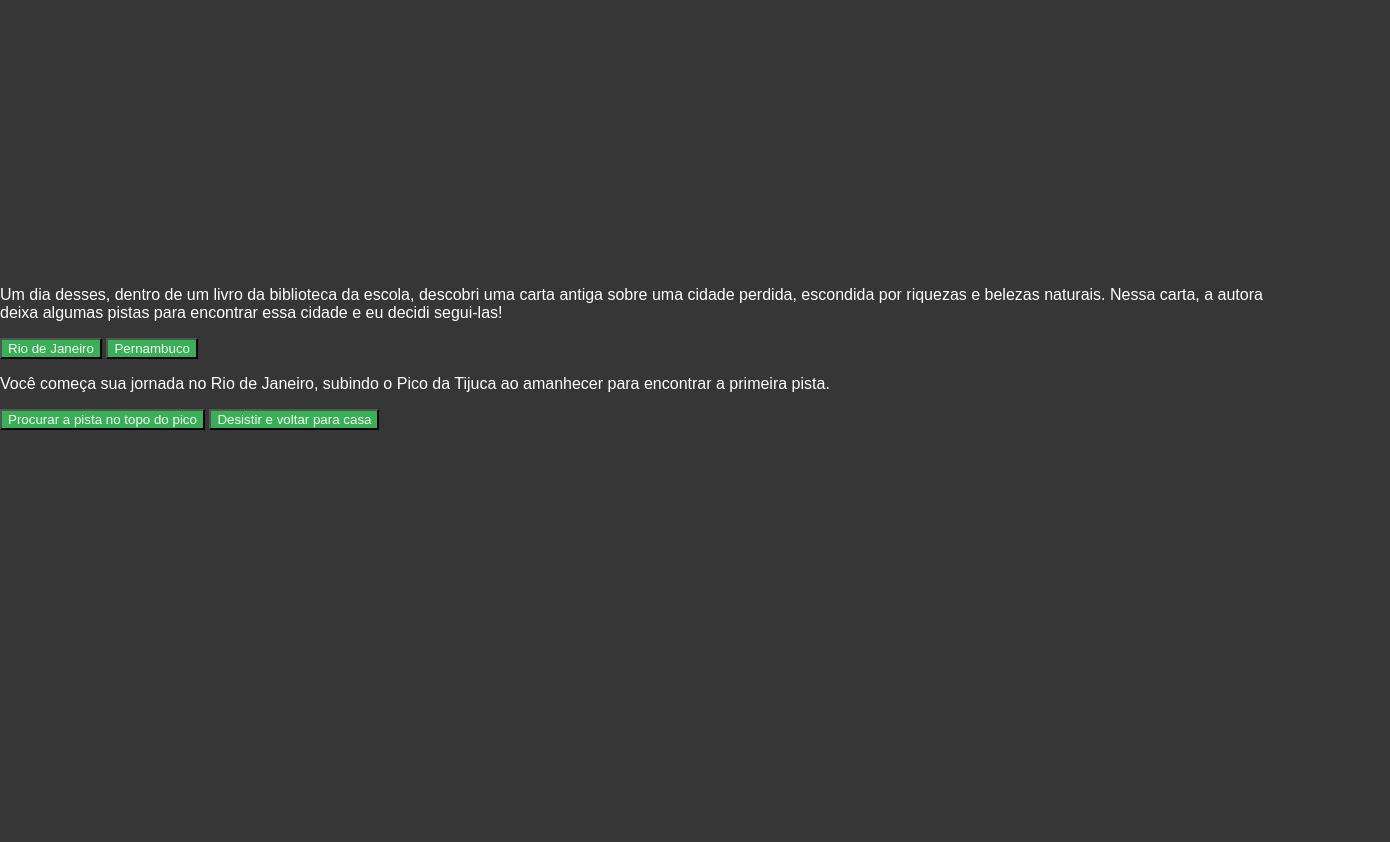
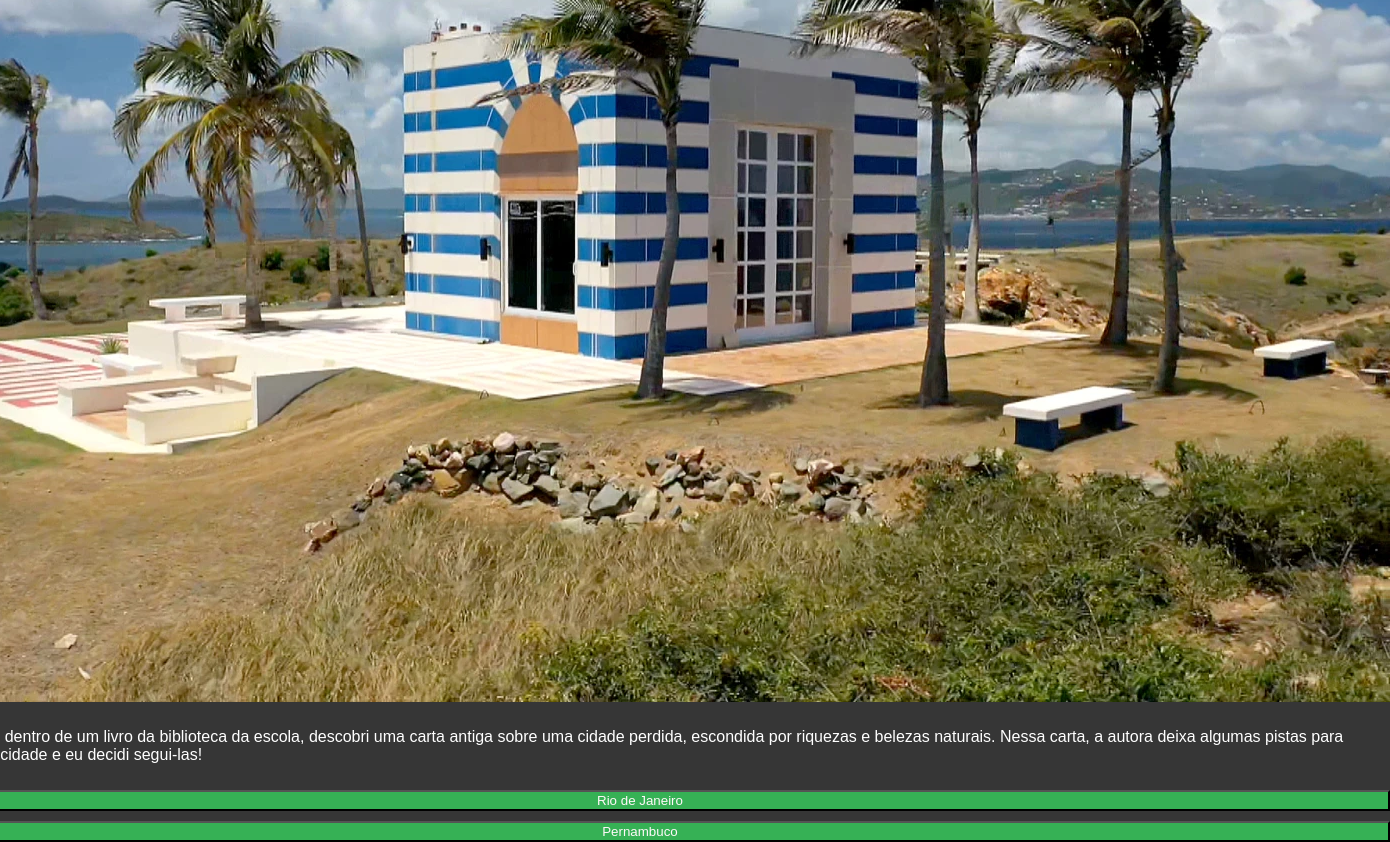
Before and after one commit to jeff-GG14/meu-site, a plain HTML site: page index.html in a window 1280 px wide. Both pictures are taken after a click on the button "Pernambuco". Shown: the whole page, 1390 px wide, since content can reach past the window. Before the commit the page ends 800 px from the top, so only its background shows below. Drawn offline with Linux system fonts and the light colour scheme; a web font is replaced by a local one.

Commit message:
Add files via upload

```diff
--- a/index.html
+++ b/index.html
@@ -3,25 +3,24 @@
 <head>
     <meta charset="UTF-8">
     <meta name="viewport" content="width=device-width, initial-scale=1.0">
-    <link rel="stylesheet" href="style.css">
-    <title>Document</title>
+        <link rel="stylesheet" href="style.css">
+        <link rel="preconnect" href="https://fonts.googleapis.com">
+        <link rel="preconnect" href="https://fonts.gstatic.com" crossorigin>
+        <link href="https://fonts.googleapis.com/css2?family=Bai+Jamjuree:ital,wght@0,200;0,300;0,400;0,500;0,600;0,700;1,200;1,300;1,400;1,500;1,600;1,700&display=swap" rel="stylesheet">
+        <title>site do jefferson</title>
 </head>
-<body>
-    <main>
+
+</body>
+<main>
+        <div class="passo ativo" id="passo-0">
+            <img src="HH.png" alt="lol">
+            <p>Um dia desses, dentro de um livro da biblioteca da escola, descobri uma carta antiga sobre uma cidade perdida, escondida por riquezas e belezas naturais. Nessa carta, a autora deixa algumas pistas para encontrar essa cidade e eu decidi segui-las!</p>
+            <button class="btn-proximo" data-proximo="1">Rio de Janeiro</button>
+            <button class="btn-proximo" data-proximo="2">Pernambuco</button>
+        </div>
+</main>
+
 
     <script src="script.js"></script>
 </body>
 </html>
-        <div class="passo ativo" id="passo-0">
-            <p>Um dia desses, dentro de um livro da biblioteca da escola, descobri uma carta antiga sobre uma cidade perdida, escondida por riquezas e belezas naturais. Nessa carta, a autora deixa algumas pistas para encontrar essa cidade e eu decidi segui-las!</p>
-            <button class="btn-proximo" data-proximo="1">Rio de Janeiro</button>
-            <button class="btn-proximo" data-proximo="2">Pernambuco</button>
-        </div>
-        <div class="passo" id="passo-1">
-            <p>Você começa sua jornada no Rio de Janeiro, subindo o Pico da Tijuca ao amanhecer para encontrar a primeira pista.</p>
-            <button class="btn-proximo" data-proximo="3">Procurar a pista no topo do pico</button>
-            <button class="btn-proximo" data-proximo="4">Desistir e voltar para casa</button>
-        </div>
-        </main>
-</body>
-</html>
--- /dev/null
+++ b/script.js
@@ -0,0 +1,11 @@
+const avanca = document.querySelectorAll('.btn-proximo');
+
+avanca.forEach(button => {
+    button.addEventListener('click', function(){
+        const atual = document.querySelector('.ativo');
+        const proximoPasso = 'passo-' + this.getAttribute('data-proximo');
+
+        atual.classList.remove('ativo');
+        document.getElementById(proximoPasso).classList.add('ativo');
+    })
+})
--- a/style.css
+++ b/style.css
@@ -8,7 +8,17 @@ body {
     align-items: center;
     height: 700px;
     margin: 0;
-}
+
+    }
+
+    .passo {
+        display: flex;
+        flex-direction: column;
+        gap: 10px;
+      }
+      .passo.ativo {
+        display:block;
+    }
 
 button {
     background-color: #36b155;
```
Also changed, not shown: HH.png (added).
